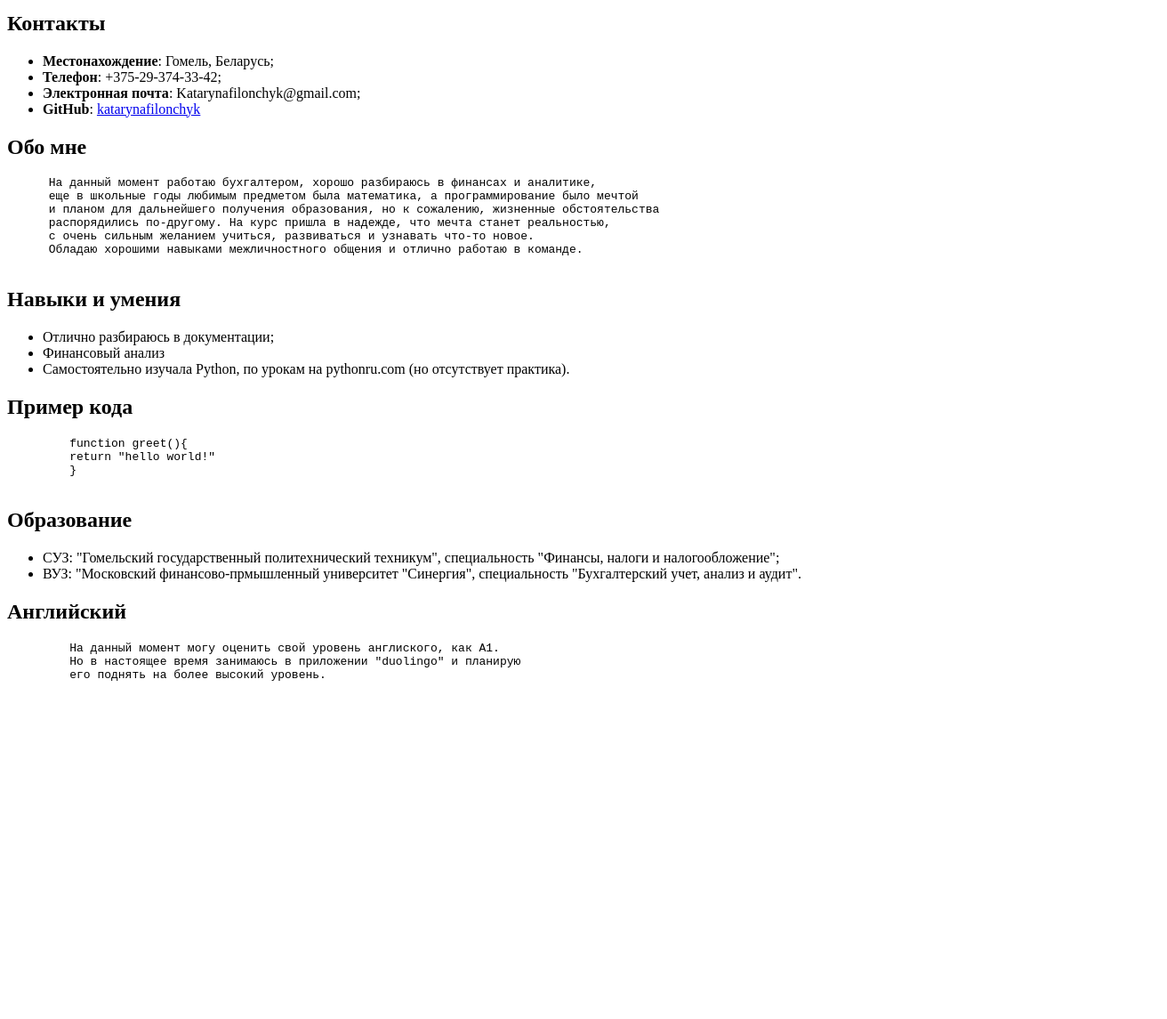
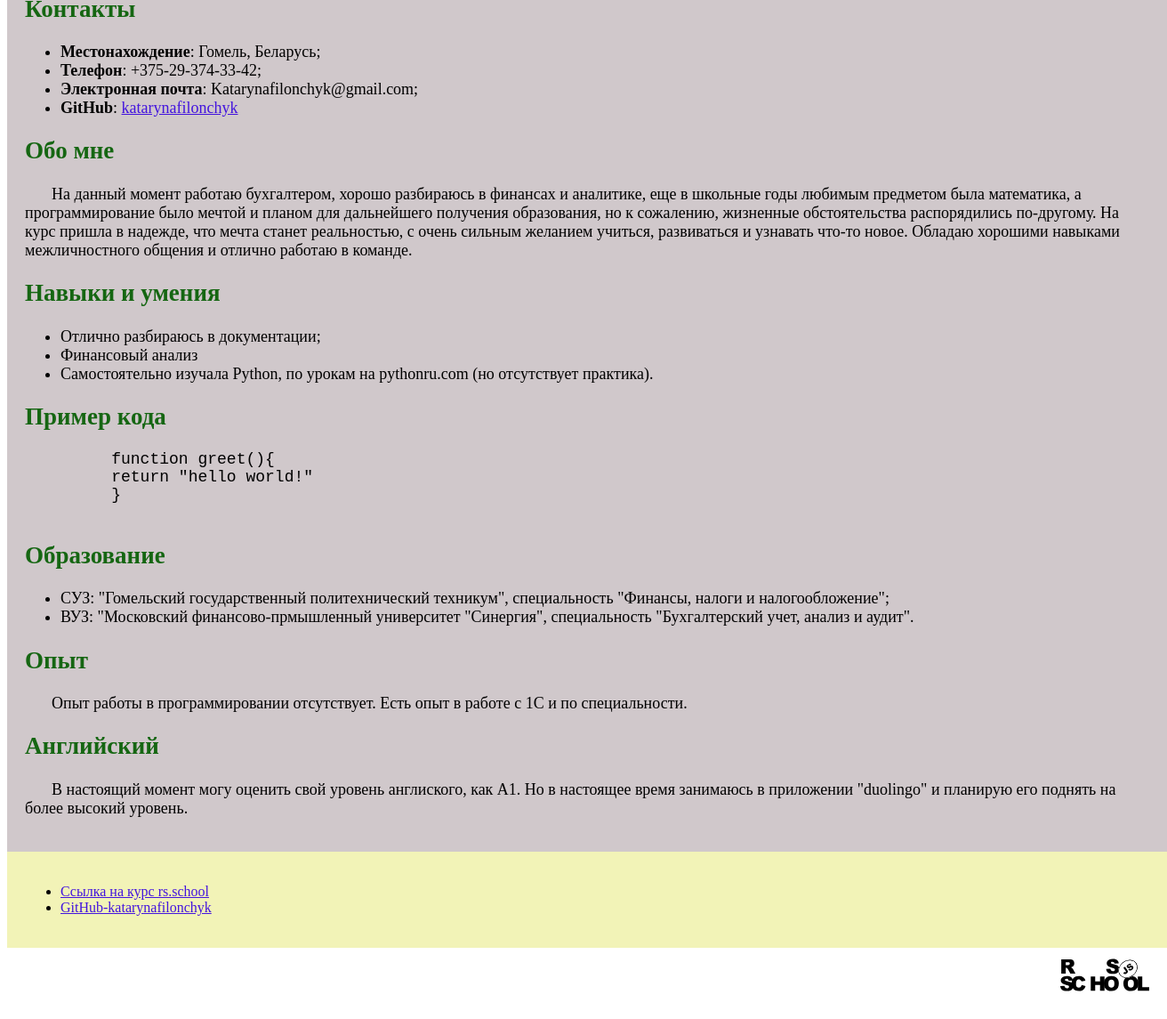
Before and after one commit to katarynafilonchyk/rsschool-cv, a plain HTML site: page index.html in a window 1280 px wide. Shown: the part 396-1541 px from the top of the page at 89% size, 1312 px wide, since content can reach past the window. Before the commit the page ends 1190 px from the top, so only its background shows below. Drawn offline with Linux system fonts and the light colour scheme.

Commit message:
feat: finish

```diff
--- a/index.html
+++ b/index.html
@@ -3,56 +3,47 @@
 <head>
    <meta charset="UTF-8">
    <meta http-equiv="X-UA-Compatible" content="IE=edge">
+   <link rel="stylesheet" href="style.css">
    <meta name="viewport" content="width=device-width, initial-scale=1.0">
    <title>Document</title>
 </head>
 <body>
-<div class="resume">
-   <header>
-      <section>
-      <img src="аватарка.jpg" alt="аватарка" width="200" height="150">
+   <div class="header">
+      <img src="Мое фото.jpg" alt="Мое фото" width="380" height="280">
       <h1>Катарина Филончик</h1>
-      <p>Начинающий Web developer</p>
+      <h4>Начинающий Web developer</h4>
       <nav>
          <ul>
-            <li><a href="#Контакты">Контакты</a></li>
-            <li><a href="#Обомне">Обо мне</a></li>
-            <li><a href="#Навыкииумения">Навыки и умения</a></li>
-            <li><a href="#Примеркода">Пример кода</a></li>
-            <li><a href="#Опыт">Опыт</a></li>
-            <li><a href="#Образование">Образование</a></li>
-            <li><a href="#Английский">Английский</a></li>
+            <li> <a href="#Контакты">Контакты</a> </li>
+            <li> <a href="#Обомне">Обо мне</a> </li>
+            <li> <a href="#Навыкииумения">Навыки и умения</a> </li>
+            <li> <a href="#Примеркода">Пример кода</a> </li>
+            <li> <a href="#Опыт">Опыт</a> </li>
+            <li> <a href="#Образование">Образование</a> </li>
+            <li> <a href="#Английский">Английский</a> </li>
          </ul>
       </nav>
-      </section>
-   </header>
-   <section>
-      <div class="contacts" id="Контакты">
+   </div>
+   <div class="main">
+      <div id="Контакты">
       <h2>Контакты</h2>
          <ul>
-         <li><b>Местонахождение</b>: Гомель, Беларусь;</li>
-         <li><b>Телефон</b>: +375-29-374-33-42;</li>
-         <li><b>Электронная почта</b>: Katarynafilonchyk@gmail.com;</li>
-         <li><b>GitHub</b>: <a href="https://github.com/katarynafilonchyk">katarynafilonchyk</a></li>
+         <li> <b>Местонахождение</b>: Гомель, Беларусь; </li>
+         <li> <b>Телефон</b>: +375-29-374-33-42; </li>
+         <li> <b>Электронная почта</b>: Katarynafilonchyk@gmail.com; </li>
+         <li> <b>GitHub</b>: <a href="https://github.com/katarynafilonchyk">katarynafilonchyk</a> </li>
         </ul>
       </div>
-   </section>
-
-   <section>
-   <div class="about me" id="Обомне">
+      <div id="Обомне">
          <h2>Обо мне</h2>
-      <pre>
-      На данный момент работаю бухгалтером, хорошо разбираюсь в финансах и аналитике,
+         <p> На данный момент работаю бухгалтером, хорошо разбираюсь в финансах и аналитике,
          еще в школьные годы любимым предметом была математика, а программирование было мечтой
          и планом для дальнейшего получения образования, но к сожалению, жизненные обстоятельства
          распорядились по-другому. На курс пришла в надежде, что мечта станет реальностью,
          с очень сильным желанием учиться, развиваться и узнавать что-то новое.
-      Обладаю хорошими навыками межличностного общения и отлично работаю в команде.
-      </pre>
+         Обладаю хорошими навыками межличностного общения и отлично работаю в команде.</p>
       </div>
-   </section>
-   <section>
-      <div class="skills" id="Навыкииумения">
+      <div id="Навыкииумения">
          <h2>Навыки и умения</h2>
          <ul>
             <li>Отлично разбираюсь в документации;</li>
@@ -60,9 +51,7 @@
             <li>Самостоятельно изучала Python, по урокам на pythonru.com (но отсутствует практика).</li>
         </ul>
       </div>
-   </section>
-   <section>
-      <div class="code example" id="Примеркода">
+      <div id="Примеркода">
          <h2>Пример кода</h2>
       <pre>
          function greet(){
@@ -70,26 +59,31 @@
          }
       </pre>
       </div>
-   </section>
-   <section>
-      <div class="education" id="Образование">
+      <div id="Образование">
          <h2>Образование</h2>
          <ul>
             <li>СУЗ: "Гомельский государственный политехнический техникум", специальность "Финансы, налоги и налогообложение";</li>
             <li>ВУЗ: "Московский финансово-прмышленный университет "Синергия", специальность "Бухгалтерский учет, анализ и аудит".</li>
         </ul>
       </div>
-   </section>
-   <section>
-      <div class="education" id="Английский">
+      <div id="Опыт">
+         <h2>Опыт</h2>
+         <p> Опыт работы в программировании отсутствует. Есть опыт в работе с 1С и по специальности.</p>
+      </div>
+      <div id="Английский">
          <h2>Английский</h2>
-         <pre>
-         На данный момент могу оценить свой уровень англиского, как А1.
+         <p> В настоящий момент могу оценить свой уровень англиского, как А1.
          Но в настоящее время занимаюсь в приложении "duolingo" и планирую
-         его поднять на более высокий уровень.
-      </pre>
+         его поднять на более высокий уровень.</p>
       </div>
-   </section>
    </div>
+   <div class="footer">
+      <ul>
+        <li> <a href="https://rs.school/js/">Ссылка на курс rs.school</a> </li>
+        <li> <a href="https://github.com/katarynafilonchyk">GitHub-katarynafilonchyk</a> </li>
+      </ul>
+      <img src="rs_school_js.svg" alt="логотип курса" width="100" height="100">
+   </div>
+
 </body>
 </html>
--- a/style.css
+++ b/style.css
@@ -0,0 +1,39 @@
+.header{
+    width: 100%;
+    height: 20%;
+    background-color:rgb(242, 243, 183);
+    padding: 20px;
+    margin: auto;
+    font-size: 18px;
+    font-family: 'Times New Roman', Times, serif;
+}
+.main{
+    width: 100%;
+    height: 60%;
+    background-color:rgb(208, 200, 203);
+    padding: 20px;
+    margin: auto;
+    font-size: 18px;
+    font-family: 'Times New Roman', Times, serif;
+}
+.footer{
+    width: 100%;
+    height: 20%;
+    background-color:rgb(242, 243, 183);
+    padding: 20px;
+    margin: auto;
+    font-size: 16px;
+    font-family: 'Times New Roman', Times, serif;
+}
+a {
+    color: rgb(67, 20, 222);
+}
+h2 {
+    color: rgb(21, 102, 18);
+}
+img {
+    float: right;
+}
+p {
+    text-indent: 30px;
+}
```
Also changed, not shown: rs_school_js.svg (added), Мое фото.jpg (added). Lines whose indentation alone changed are shown as unchanged.
